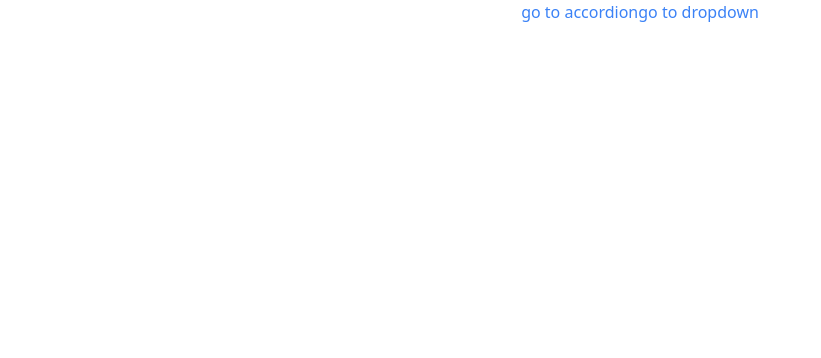
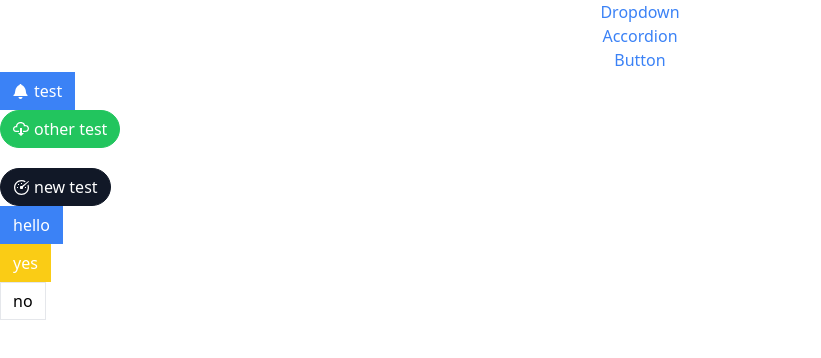
Before and after one commit to JMD1986/comps, a React (Create React App) app: page /button in a window 1280 px wide. Shown: the top 358 px of the page, without its empty margins (0-821 px from the left). Built offline with nearby package versions, Linux system fonts and the light colour scheme.

Commit message:
added buttonpage to routing

```diff
--- a/src/App.js
+++ b/src/App.js
@@ -1,14 +1,15 @@
 import "./App.css";
-import Link from "./components/link";
+//@ts-ignore
+import Sidebar from "./components/Sidebar";
 import Route from "./components/route";
 import AccordionPage from "./pages/AccordionPage";
+import ButtonPage from "./pages/ButtonPage";
 import DropDownPage from "./pages/DropDownPage";
 
 function App() {
   return (
     <div className="App">
-      <Link to="/accordion">go to accordion</Link>
-      <Link to="/dropdown">go to dropdown</Link>
+      <Sidebar />
       <div>
         <Route path="/">
           <DropDownPage />
@@ -16,6 +17,9 @@
         <Route path="/accordion">
           <AccordionPage />
         </Route>
+        <Route path="/button">
+          <ButtonPage />
+        </Route>
       </div>
     </div>
   );
--- a/src/components/Sidebar.js
+++ b/src/components/Sidebar.js
@@ -4,7 +4,7 @@
   const links = [
     { label: "Dropdown", path: "/" },
     { label: "Accordion", path: "/accordion" },
-    { label: "Buttons", path: "/buttons" },
+    { label: "Button", path: "/button" },
   ];
   const renderedLinks = links.map((link) => {
     return (
--- a/src/pages/ButtonPage.js
+++ b/src/pages/ButtonPage.js
@@ -1,5 +1,4 @@
 import { GoBell, GoCloudDownload, GoDashboard } from "react-icons/go";
-import "./App.css";
 import Button from "../components/Button";
 function ButtonPage() {
   const foo = () => {
```
